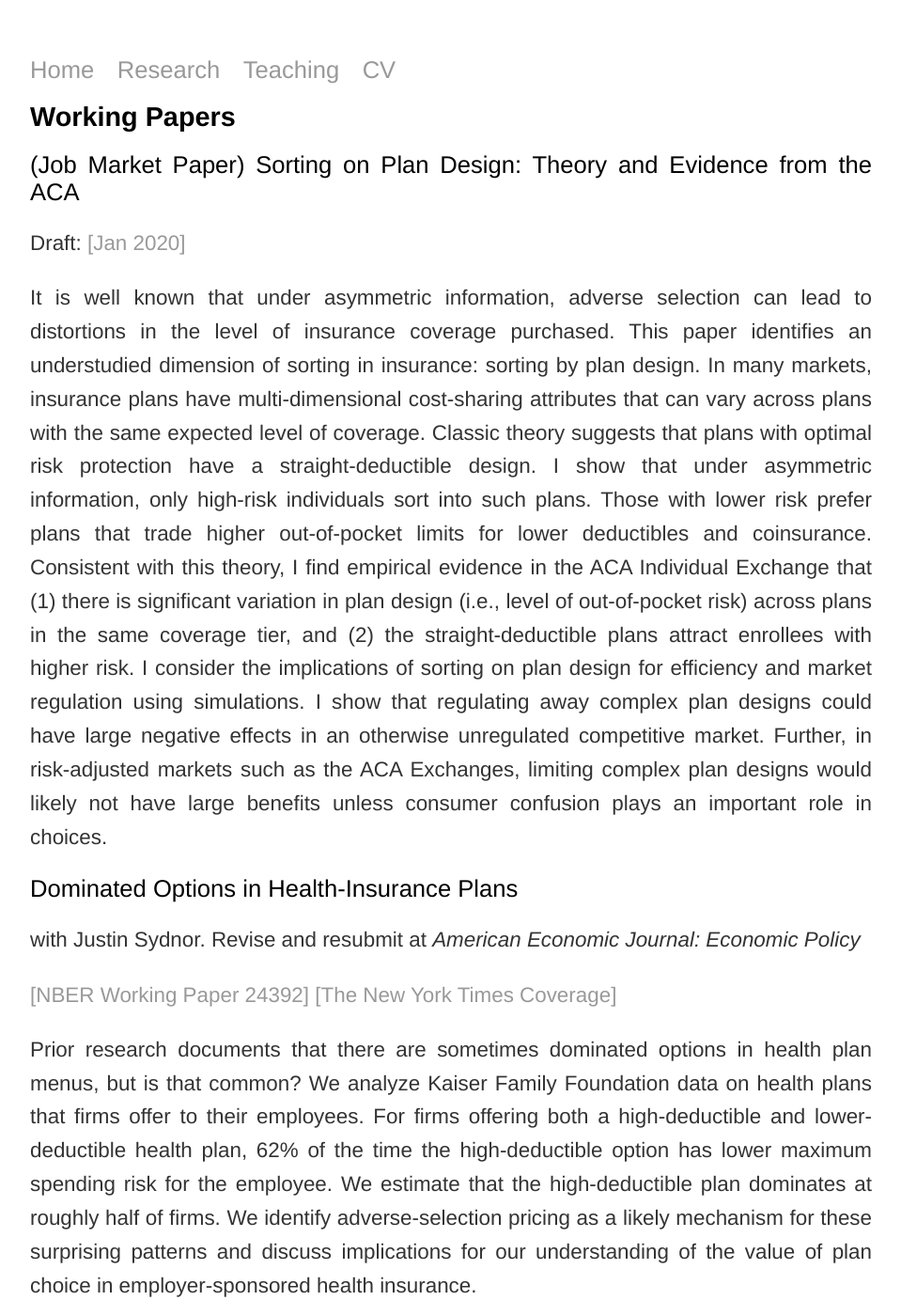
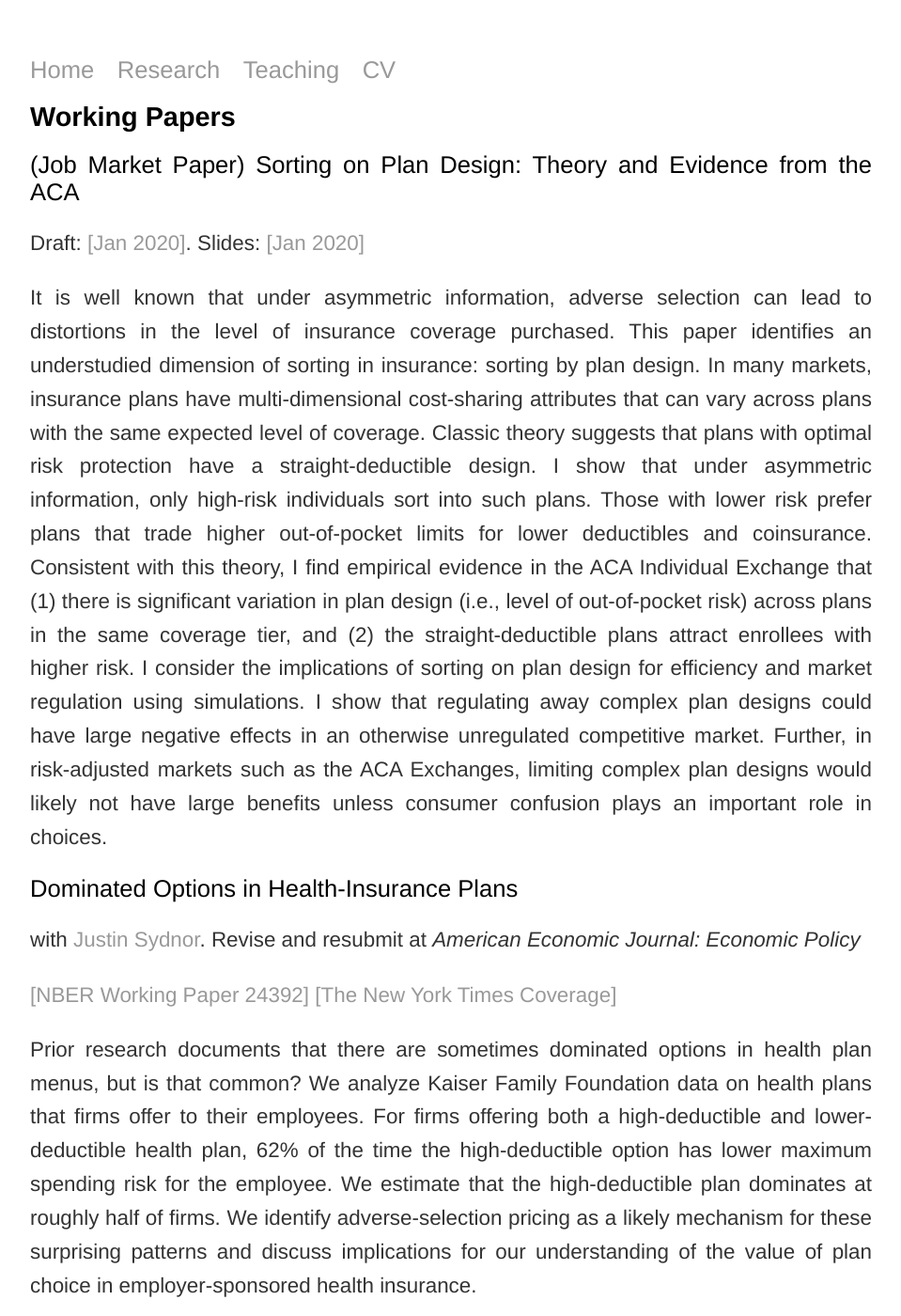
Before and after one commit to trifen/feng3hu.github.io, a Jekyll site: the page built from research.html, in a window 1280 px wide and 1400 px high. Shown: the whole window at 94% size, without its empty margins (160-1119 px from the left). Built offline with Jekyll 4.4.1, drawn with Linux system fonts in a browser that asks for light colours.

Commit message:
Update research.html

```diff
--- a/research.html
+++ b/research.html
@@ -6,11 +6,11 @@ title: Chenyuan Liu
 	<div align="justify">
 		<h1> Working Papers </h1>
   		<h2>(Job Market Paper) Sorting on Plan Design: Theory and Evidence from the ACA</h2>
-			<p> Draft: <a href= "chenyuanliu.github.io/files/DesignSorting_ChenyuanLiu.pdf" target="_blank">[Jan 2020]</a> </p>
+			<p> Draft: <a href= "chenyuanliu.github.io/files/DesignSorting_ChenyuanLiu.pdf" target="_blank">[Jan 2020]</a>. Slides: <a href = "https://chenyuanliu.github.io/files/DesignSortingSlides_ChenyuanLiu.pdf" target="_blank">[Jan 2020]</a> </p>
   			<p>It is well known that under asymmetric information, adverse selection can lead to distortions in the level of insurance coverage purchased. This paper identifies an understudied dimension of sorting in insurance: sorting by plan design. In many markets, insurance plans have multi-dimensional cost-sharing attributes that can vary across plans with the same expected level of coverage. Classic theory suggests that plans with optimal risk protection have a straight-deductible design. I show that under asymmetric information, only high-risk individuals sort into such plans. Those with lower risk prefer plans that trade higher out-of-pocket limits for lower deductibles and coinsurance. Consistent with this theory, I find empirical evidence in the ACA Individual Exchange that (1) there is significant variation in plan design (i.e., level of out-of-pocket risk) across plans in the same coverage tier, and (2) the straight-deductible plans attract enrollees with higher risk. I consider the implications of sorting on plan design for efficiency and market regulation using simulations. I show that regulating away complex plan designs could have large negative effects in an otherwise unregulated competitive market. Further, in risk-adjusted markets such as the ACA Exchanges, limiting complex plan designs would likely not have large benefits unless consumer confusion plays an important role in choices.  </p>
 			<p> </p>
 		<h2>Dominated Options in Health-Insurance Plans</h2>
-	<p>with Justin Sydnor. Revise and resubmit at <i> American Economic Journal: Economic Policy </i> </p>
+	<p>with <a href = "https://sites.google.com/a/wisc.edu/jrsydnor/" target = "_blank">Justin Sydnor</a>. Revise and resubmit at <i> American Economic Journal: Economic Policy </i> </p>
 	<p> <a href= "https://www.nber.org/papers/w24392" target="_blank">[NBER Working Paper 24392]</a> <a href= "https://www.nytimes.com/2017/11/04/business/why-choose-wrong-health-plan.html" target="_blank">[The New York Times Coverage]</a> </p>
 		<p> Prior research documents that there are sometimes dominated options in health plan menus, but is that common? We analyze Kaiser Family Foundation data on health plans that firms offer to their employees. For firms offering both a high-deductible and lower-deductible health plan, 62% of the time the high-deductible option has lower maximum spending risk for the employee. We estimate that the high-deductible plan dominates at roughly half of firms. We identify adverse-selection pricing as a likely mechanism for these surprising patterns and discuss implications for our understanding of the value of plan choice in employer-sponsored health insurance. </p>
 		<p> </p>
```
